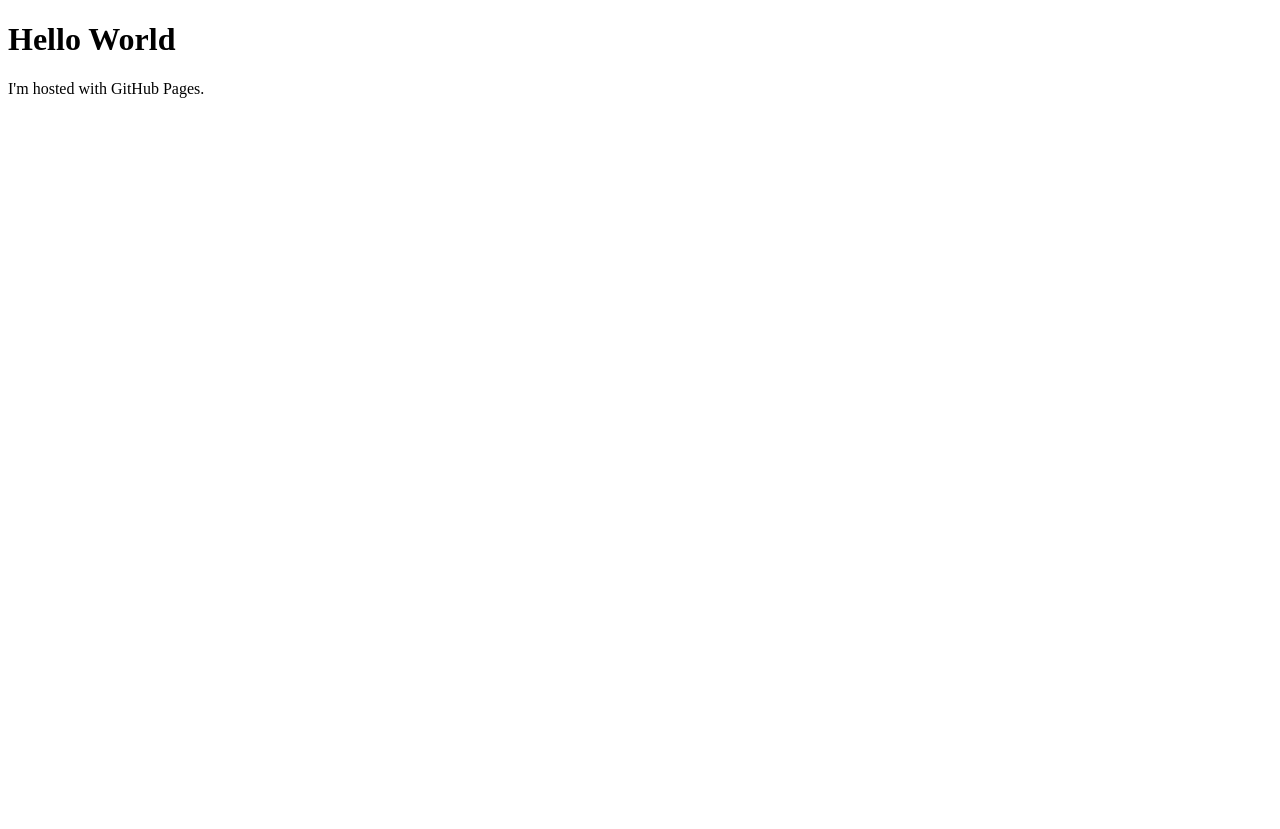
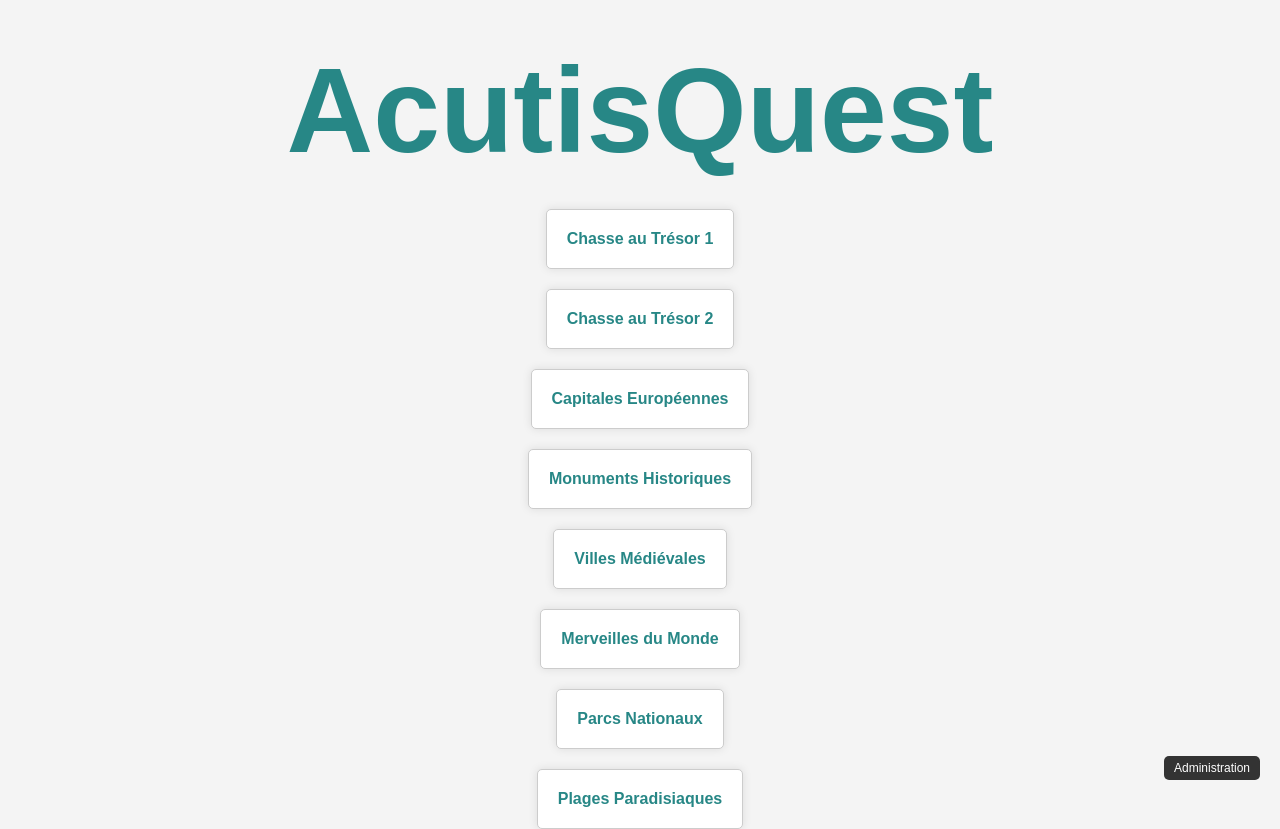
Before and after one commit to bonnetdebain/bonnetdebain.github.io, a plain HTML site: page index.html in a window 1280 px wide. Before the commit the page ends 800 px from the top, so only its background shows below. Drawn offline with Linux system fonts and the light colour scheme.

Commit message:
acce
acce

```diff
--- a/index.html
+++ b/index.html
@@ -1,7 +1,78 @@
 <!DOCTYPE html>
 <html>
+<head>
+    <title>AcutisQuest</title>
+    <style>
+        body {
+            font-family: Arial, sans-serif;
+            margin: 0;
+            padding: 0;
+            background-color: #f4f4f4;
+            display: flex;
+            flex-direction: column;
+            align-items: center;
+            justify-content: center;
+            height: 100vh;
+            position: relative;
+        }
+        h1 {
+            margin-bottom: 20px;
+            color: #278786;
+            font-size: 120px;
+        }
+        .treasure-hunt {
+            margin: 10px;
+            padding: 20px;
+            background-color: #fff;
+            border: 1px solid #ccc;
+            border-radius: 5px;
+            box-shadow: 0 0 10px rgba(0, 0, 0, 0.1);
+            text-align: center;
+        }
+        .treasure-hunt a {
+            text-decoration: none;
+            color: #278786;
+            font-weight: bold;
+        }
+        .admin {
+            position: absolute;
+            bottom: 20px;
+            right: 20px;
+            padding: 5px 10px;
+            background-color: #333;
+            color: white;
+            border-radius: 5px;
+            text-decoration: none;
+            font-size: 12px;
+        }
+    </style>
+</head>
 <body>
-<h1>Hello World</h1>
-<p>I'm hosted with GitHub Pages.</p>
+    <h1>AcutisQuest</h1>
+    <div class="treasure-hunt">
+        <a href="chasse1.html">Chasse au Trésor 1</a>
+    </div>
+    <div class="treasure-hunt">
+        <a href="chasse2.html">Chasse au Trésor 2</a>
+    </div>
+    <div class="treasure-hunt">
+        <a href="capitales.html">Capitales Européennes</a>
+    </div>
+    <div class="treasure-hunt">
+        <a href="historiques.html">Monuments Historiques</a>
+    </div>
+    <div class="treasure-hunt">
+        <a href="medievales.html">Villes Médiévales</a>
+    </div>
+    <div class="treasure-hunt">
+        <a href="merveilles.html">Merveilles du Monde</a>
+    </div>
+    <div class="treasure-hunt">
+        <a href="parcs.html">Parcs Nationaux</a>
+    </div>
+    <div class="treasure-hunt">
+        <a href="plages.html">Plages Paradisiaques</a>
+    </div>
+    <a href="administration.html" class="admin">Administration</a>
 </body>
 </html>
```
